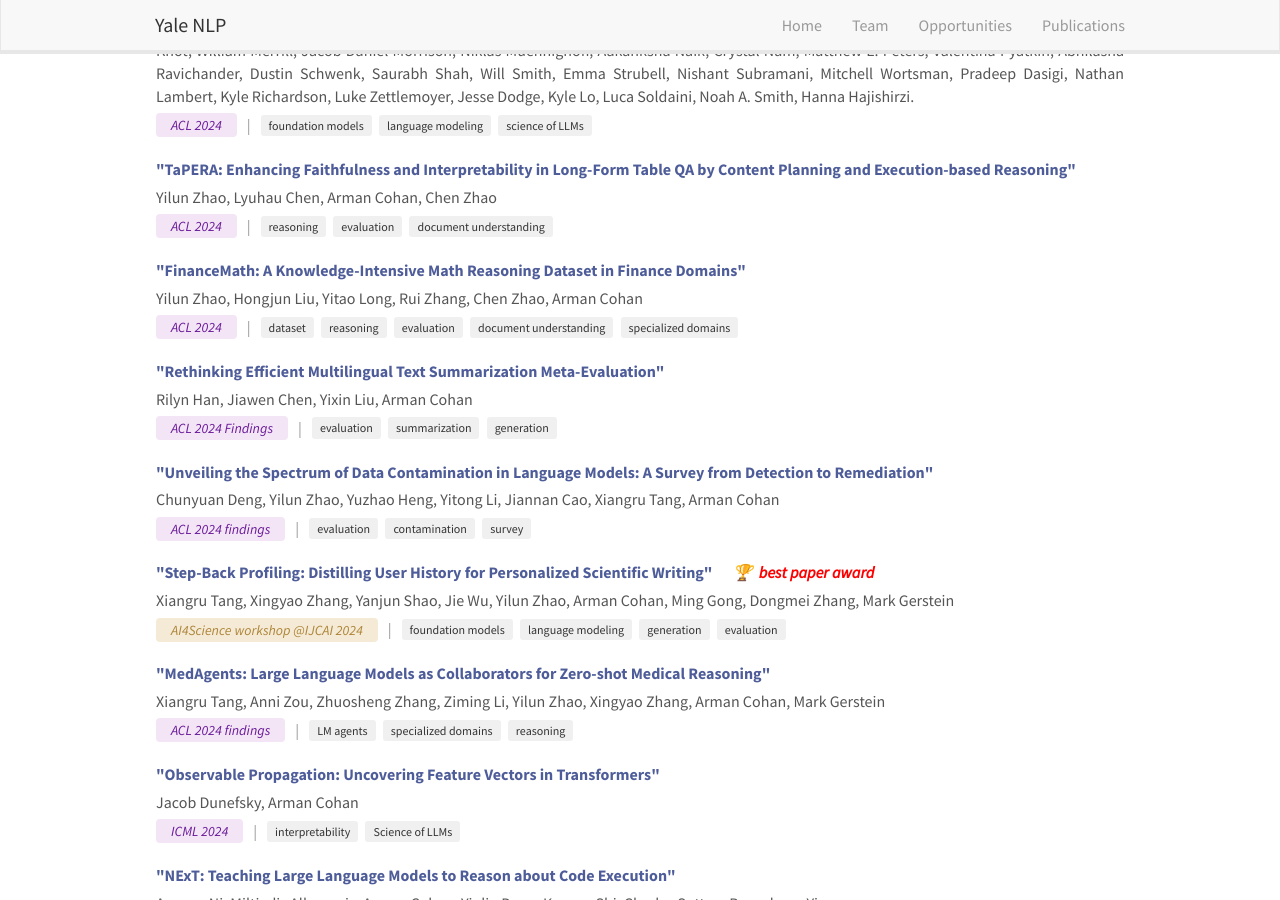
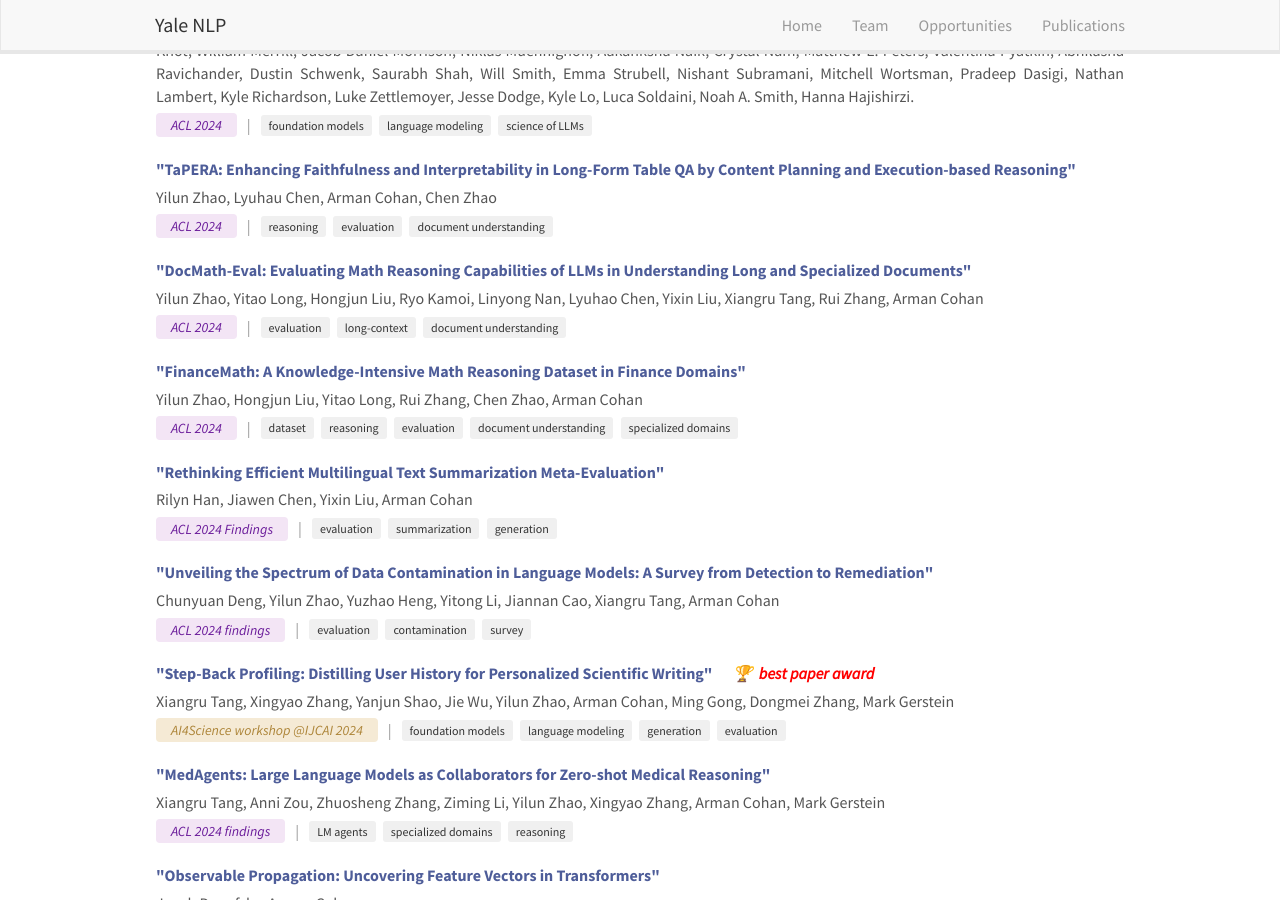
Before and after one commit to yale-nlp/yale-nlp.github.io, a Jekyll site: the page built from _pages/publications.md, in a window 1280 px wide and 900 px high, scrolled down 877 px. Built offline with Jekyll 4.4.1, drawn with Linux system fonts in a browser that asks for light colours; nearby versions of some CDN libraries.

Commit message:
Add new publication "DocMath-Eval" to 2024 publication lists.

```diff
--- a/_data/publications/2024_publist.yml
+++ b/_data/publications/2024_publist.yml
@@ -1,3 +1,21 @@
+- url: https://aclanthology.org/2024.acl-long.852/
+  title: "DocMath-Eval: Evaluating Math Reasoning Capabilities of LLMs in Understanding Long and Specialized Documents"
+  venue: ACL 2024
+  year: 2024
+  authors:
+    - Yilun Zhao
+    - Yitao Long
+    - Hongjun Liu
+    - Ryo Kamoi
+    - Linyong Nan
+    - Lyuhao Chen
+    - Yixin Liu
+    - Xiangru Tang
+    - Rui Zhang
+    - Arman Cohan
+  project: other
+  paper_link: https://aclanthology.org/2024.acl-long.852/
+  display: 1
 - url: https://arxiv.org/pdf/2407.13709"
   title: "Understanding Reference Policies in Direct Preference Optimization"
   venue: Preprint
@@ -29,7 +47,6 @@
     - evaluation
     - code generation
   publication-type: journal
-
 - url: https://www.semanticscholar.org/paper/6bf28ebbb8df92582bc53a7fe49016e0caa4c074
   title:
     Quantifying Contamination in Evaluating Code Generation Capabilities of Language
--- a/_data/publications/2024_publist_updated.yml
+++ b/_data/publications/2024_publist_updated.yml
@@ -180,6 +180,28 @@
     - evaluation
     - document understanding
   paper_link: null
+- url: https://aclanthology.org/2024.acl-long.852/
+  title: '"DocMath-Eval: Evaluating Math Reasoning Capabilities of LLMs in Understanding Long and Specialized Documents"'
+  venue: ACL 2024
+  year: 2024
+  authors:
+    - Yilun Zhao
+    - Yitao Long
+    - Hongjun Liu
+    - Ryo Kamoi
+    - Linyong Nan
+    - Lyuhao Chen
+    - Yixin Liu
+    - Xiangru Tang
+    - Rui Zhang
+    - Arman Cohan
+  project: other
+  paper_link: https://aclanthology.org/2024.acl-long.852/
+  category:
+    - evaluation
+    - long-context
+    - document understanding
+  display: 1
 - url: https://arxiv.org/abs/2311.09797
   title: '"FinanceMath: A Knowledge-Intensive Math Reasoning Dataset in Finance Domains"'
   venue: ACL 2024
```
